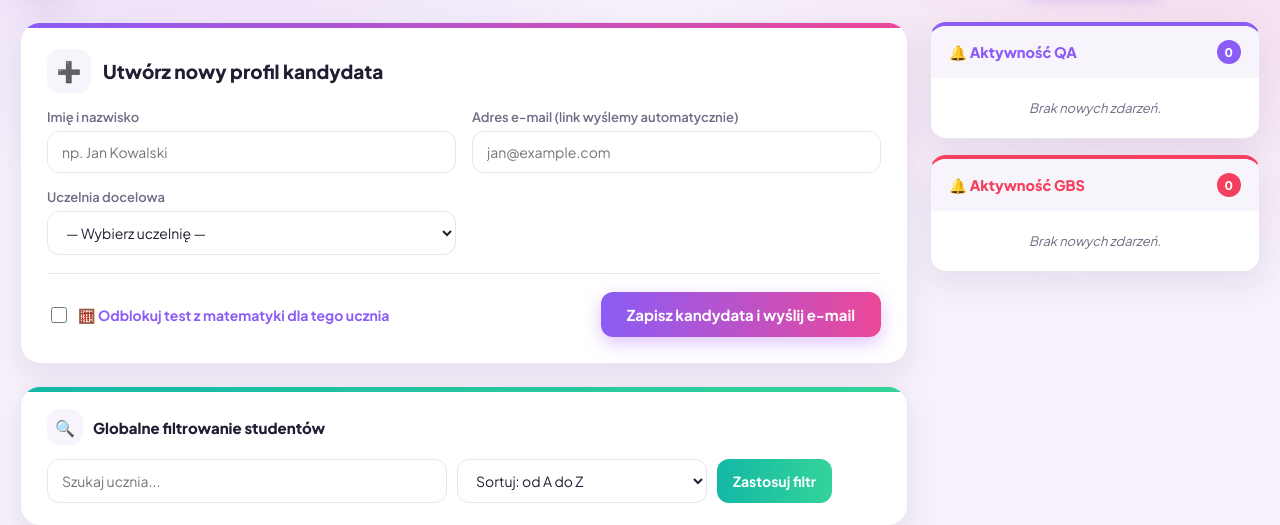
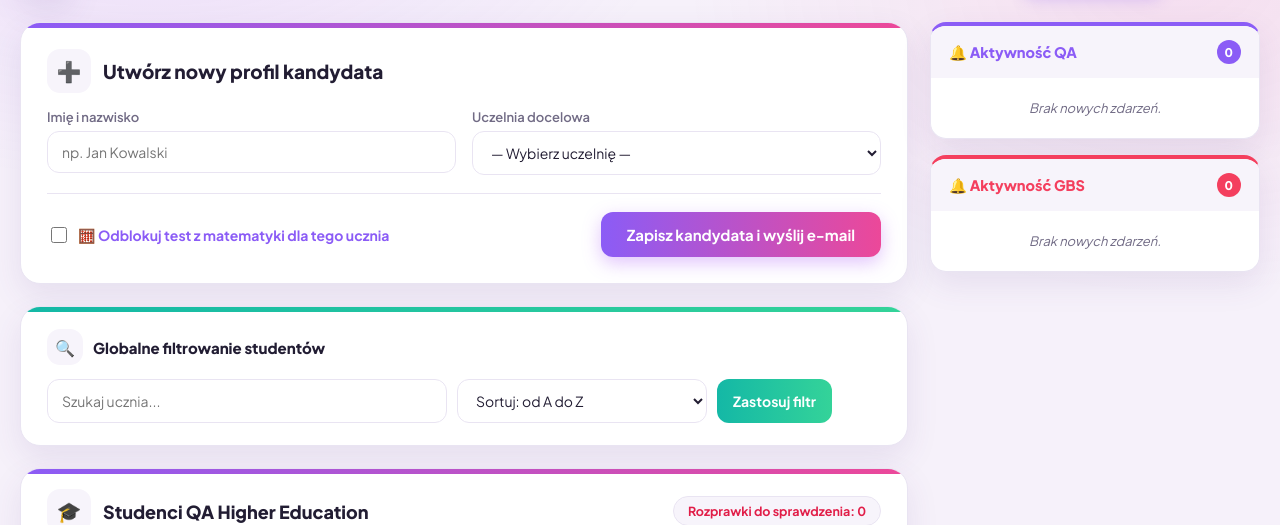
Before and after one commit to kubad0101-creator/rozprawki-app, a Flask app: page /panel in a window 1280 px wide. Shown: the part 80-605 px from the top of the page. Run offline with Flask 3, Linux system fonts and the light colour scheme; the visitor is signed in with stand-in values (Sample User, id 1).

Commit message:
Update panel_dashboard.html

```diff
--- a/templates/panel_dashboard.html
+++ b/templates/panel_dashboard.html
@@ -262,10 +262,6 @@
                         <div>
                             <label>Imię i nazwisko</label>
                             <input type="text" name="name" class="form-control" required placeholder="np. Jan Kowalski">
-                        </div>
-                        <div>
-                            <label>Adres e-mail (link wyślemy automatycznie)</label>
-                            <input type="email" name="email" class="form-control" placeholder="jan@example.com">
                         </div>
                         <div>
                             <label>Uczelnia docelowa</label>
```
